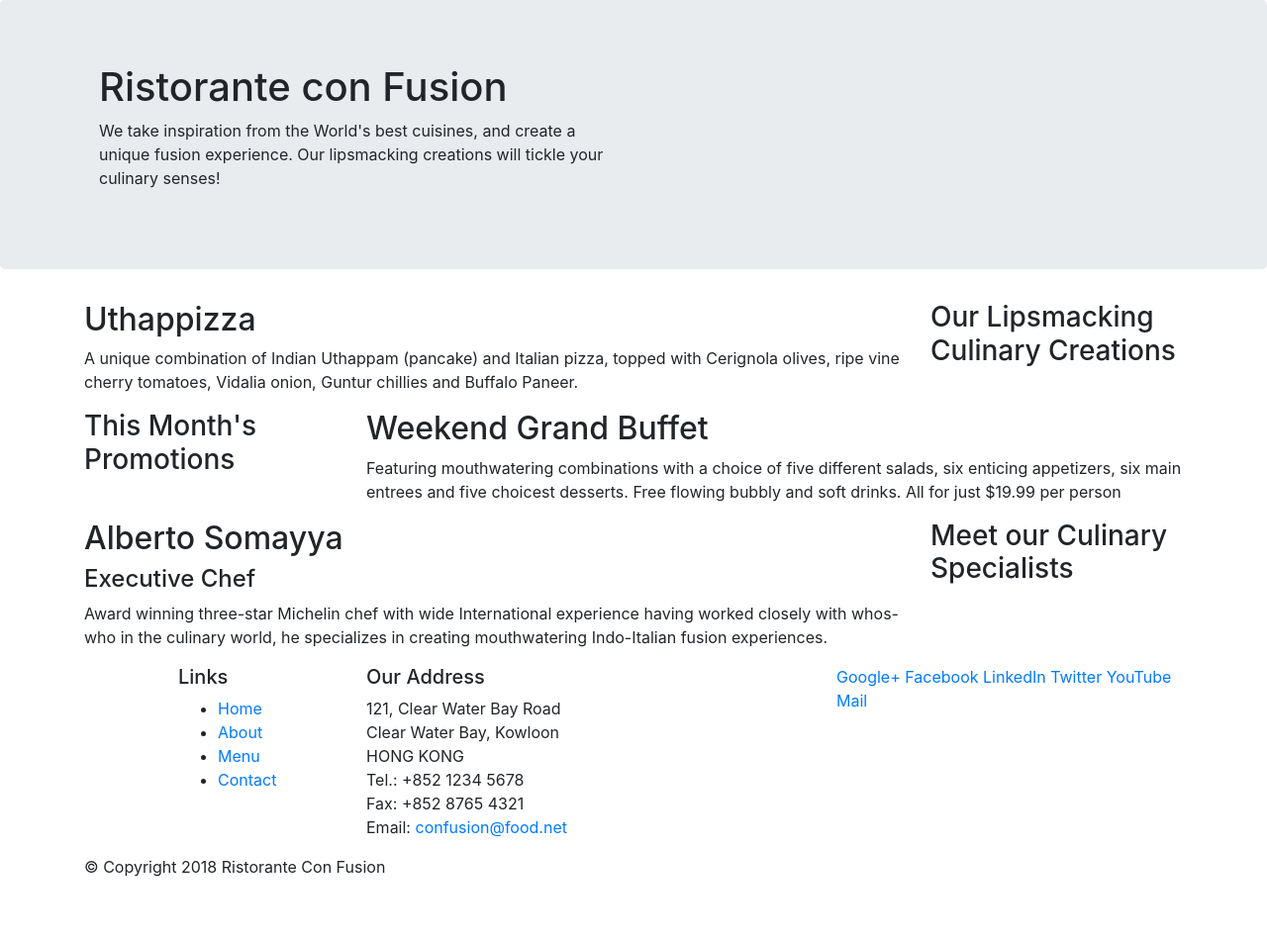
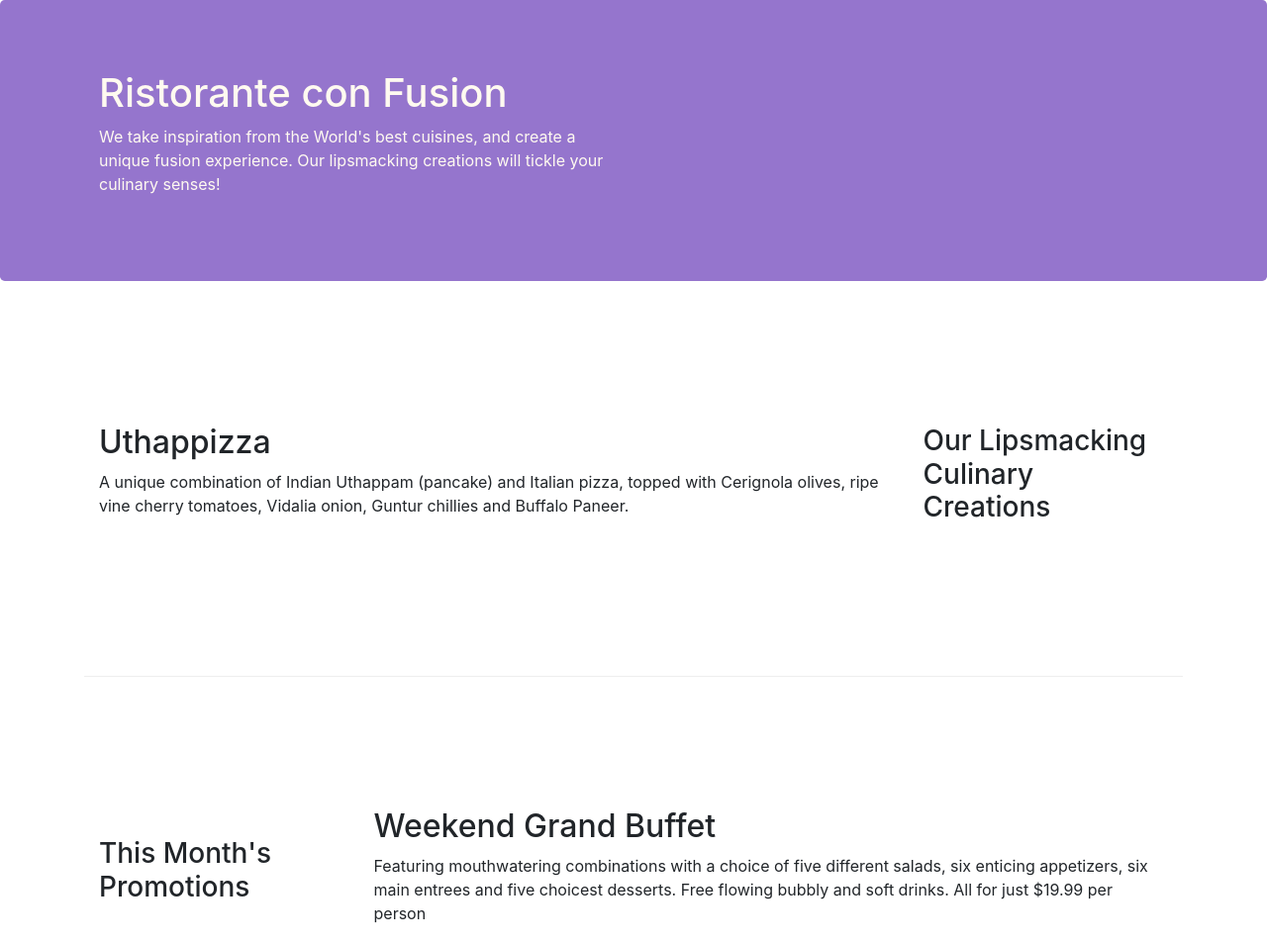
Before and after one commit to Tracyyuyu/conFusion, a website: page index.html in a window 1280 px wide. Shown: the top 954 px of the page at 99% size. Before the commit the page ends 904 px from the top, so only its background shows below. Drawn offline with nearby package versions, Linux system fonts and the light colour scheme.

Commit message:
Bootstrap Grid Part 2

```diff
--- /dev/null
+++ b/css/styles.css
@@ -0,0 +1,30 @@
+.row-header {
+    margin: 0px auto;
+    padding: 0px auto;
+}
+
+.row-content {
+    margin: 0px auto;
+    padding: 50px 0px 50px 0px;
+    border-bottom: 1px ridge;
+    min-height: 400px;
+}
+
+.footer {
+    background-color: #D1C4E9;
+    margin: 0px auto;
+    padding: 20px 0px 20px 0px;
+}
+
+.jumbotron {
+    padding: 70px 30px 70px 30px;
+    margin: 0px auto;
+    background: #9575CD;
+    color: floralwhite;
+}
+
+.address {
+    font-size: 80%;
+    margin: 0px;
+    color: #0f0f0f;
+}
--- a/index.html
+++ b/index.html
@@ -9,6 +9,7 @@
 
     <!-- Bootstrap CSS -->
     <link rel="stylesheet" href="node_modules/bootstrap/dist/css/bootstrap.min.css">
+    <link rel="stylesheet" href="css/styles.css">
     <title>Ristorante Con Fusion</title>
 </head>
 
@@ -16,7 +17,7 @@
 
     <header class="jumbotron">
         <div class="container">
-            <div>
+            <div class="row row-header">
                 <div class="col-12 col-sm-6">
                     <h1>Ristorante con Fusion</h1>
                     <p>We take inspiration from the World's best cuisines, and create a unique fusion experience. Our lipsmacking creations will tickle your culinary senses!</p>
@@ -28,7 +29,7 @@
     </header>
 
     <div class="container">
-        <div class="row">
+        <div class="row row-content align-items-center">
             <div class="col-12 col-sm-4 order-sm-last col-md-3">
                 <h3>Our Lipsmacking Culinary Creations</h3>
             </div>
@@ -39,7 +40,7 @@
         </div>
 
 
-        <div class="row">
+        <div class="row row-content align-items-center">
             <div class="col-12 col-sm-4 col-md-3">
                 <h3>This Month's Promotions</h3>
             </div>
@@ -49,7 +50,7 @@
             </div>
         </div>
 
-        <div class="row">
+        <div class="row row-content align-items-center">
             <div class="col-12 col-sm-4 order-sm-last col-md-3">
                 <h3>Meet our Culinary Specialists</h3>
             </div>
@@ -61,12 +62,12 @@
         </div>
     </div>
 
-    <footer>
+    <footer class="footer">
         <div class="container">
             <div class="row">
                 <div class="col-4 offset-1 col-sm-2">
                     <h5>Links</h5>
-                    <ul>
+                    <ul class="list-unstyled">
                         <li><a href="#">Home</a></li>
                         <li><a href="#">About</a></li>
                         <li><a href="#">Menu</a></li>
@@ -84,8 +85,8 @@
 		              Email: <a href="mailto:confusion@food.net">confusion@food.net</a>
 		           </address>
                 </div>
-                <div class="col-12 col-sm-4">
-                    <div>
+                <div class="col-12 col-sm-4 align-self-center">
+                    <div class="text-center">
                         <a href="http://google.com/+">Google+</a>
                         <a href="http://www.facebook.com/profile.php?id=">Facebook</a>
                         <a href="http://www.linkedin.com/in/">LinkedIn</a>
@@ -95,7 +96,7 @@
                     </div>
                 </div>
            </div>
-           <div class="row">
+           <div class="row justify-content-center">
                 <div class="col-auto">
                     <p>© Copyright 2018 Ristorante Con Fusion</p>
                 </div>
```
